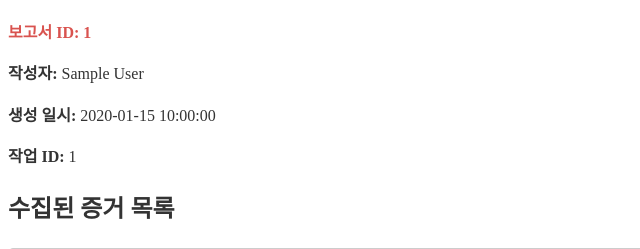
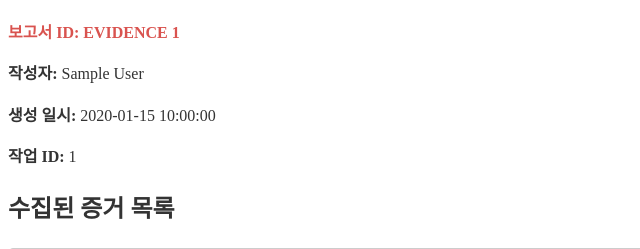
Before and after one commit to gyuesecurity/capstone-design, a Python web app: template d_package/templates/report_template.html in a window 1280 px wide. Shown: the part 148-397 px from the top of the page, without its empty margins (0-640 px from the left). Run offline with Jinja, Linux system fonts and the light colour scheme; the template is opened without the code that fills it: most values are stand-ins (such as "Sample title", 1, 10 or a date in 2020); some web fonts are replaced.

Commit message:
D: 1페이지 본문에 EVIDENCE 접두어 표기 (P3)
- 본문 "보고서 ID: EVIDENCE RPT-..." (nowrap), 바닥글과 동일 문자열
- 테스트: 1페이지에 본문+바닥글 2회 이상 존재 검사

Co-Authored-By: Claude Opus 5.5 <noreply@anthropic.com>

```diff
--- a/d_package/templates/report_template.html
+++ b/d_package/templates/report_template.html
@@ -31,7 +31,7 @@
     </div>
 
     <!-- 필수: 첫 페이지 본문 보고서 ID 표시 -->
-    <p class="report-id">보고서 ID: {{ reportId }}</p>
+    <p class="report-id">보고서 ID: <span style="white-space: nowrap">EVIDENCE {{ reportId }}</span></p>
 
     <p><strong>작성자:</strong> {{ report.author }}</p>
     <p><strong>생성 일시:</strong> {{ created }}</p>
```
Also changed, not shown: tests/test_pdf_renderer.py (+2 -3 lines).
